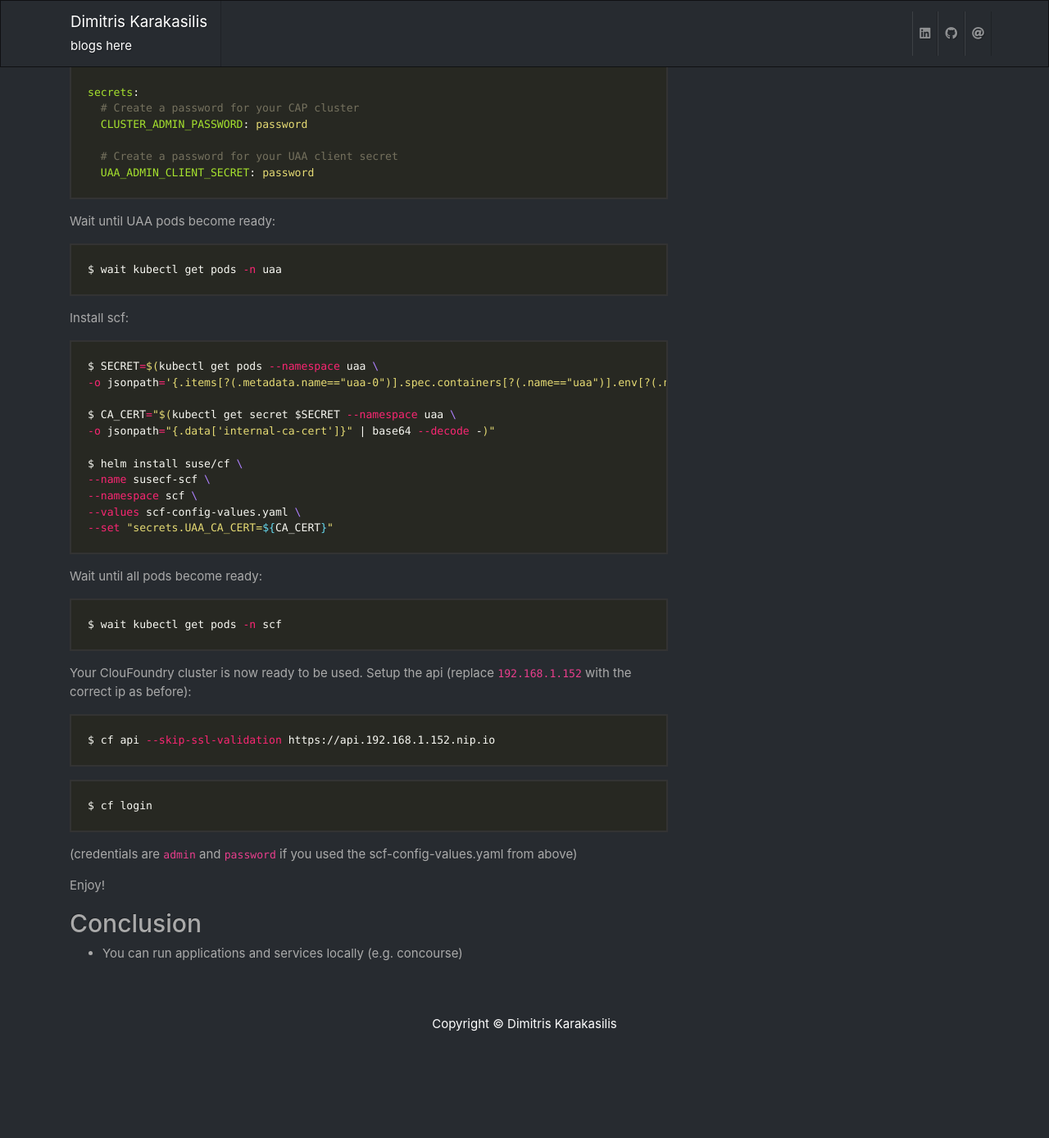
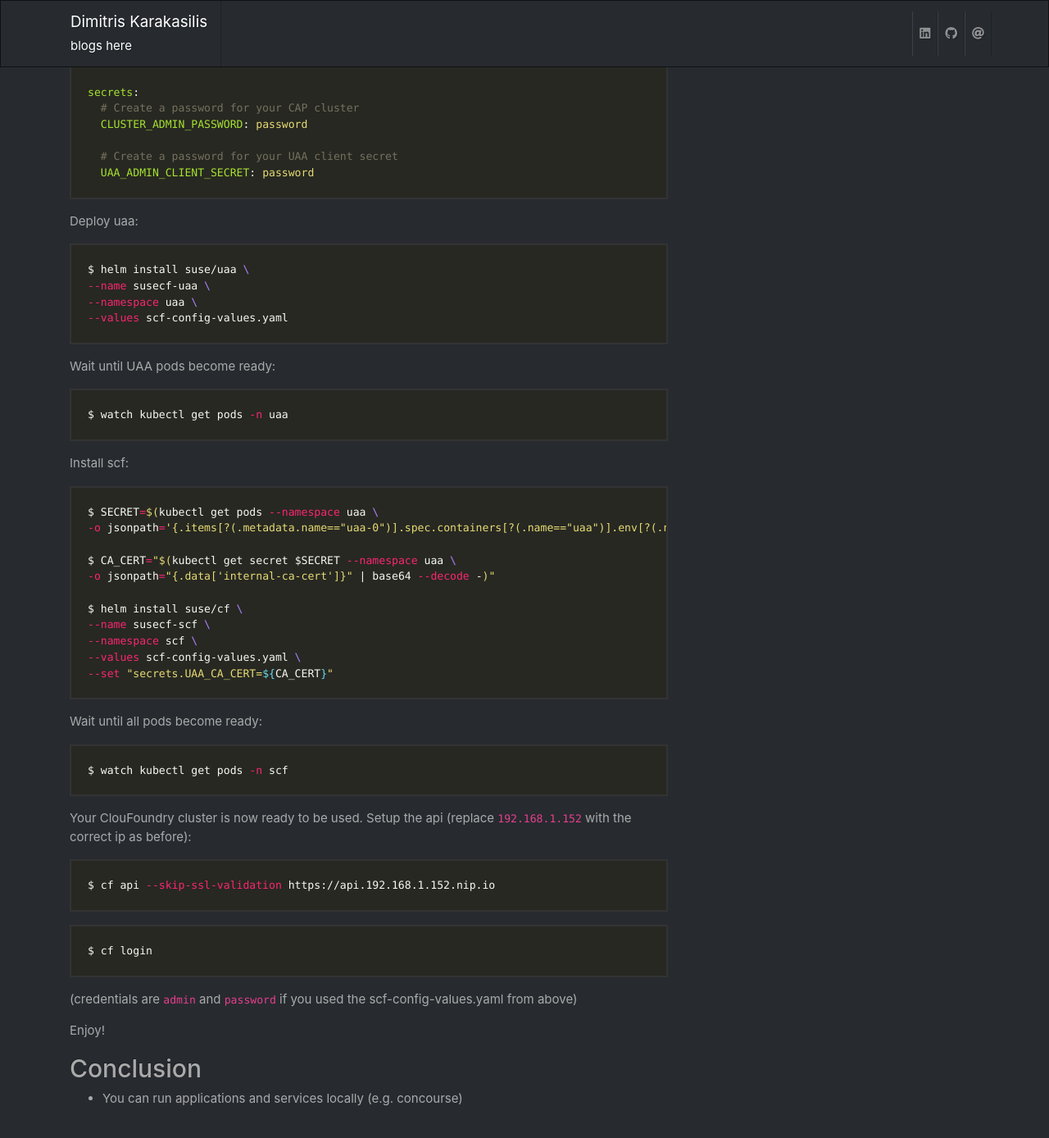
Before and after one commit to jimmykarily/myblog, a Jekyll site: the page built from _posts/2019-01-12-scf-on-microk8s.markdown, in a window 1280 px wide and 1400 px high, scrolled down 4467 px. Shown: the top 1388 px of the window at 82% size. Built offline with Jekyll 4.4.1, drawn with Linux system fonts in a browser that asks for light colours; nearby versions of some CDN libraries; before the commit the page ends 5776 px from its top, so only the background shows below that.

Commit message:
Add step to deploy uaa and fix "wait -> watch" command

````diff
--- a/_posts/2019-01-12-scf-on-microk8s.markdown
+++ b/_posts/2019-01-12-scf-on-microk8s.markdown
@@ -218,10 +218,19 @@ secrets:
   UAA_ADMIN_CLIENT_SECRET: password
 ```
 
+Deploy uaa:
+
+```bash
+$ helm install suse/uaa \
+--name susecf-uaa \
+--namespace uaa \
+--values scf-config-values.yaml
+```
+
 Wait until UAA pods become ready:
 
 ```bash
-$ wait kubectl get pods -n uaa
+$ watch kubectl get pods -n uaa
 ```
 
 Install scf:
@@ -243,7 +252,7 @@ $ helm install suse/cf \
 Wait until all pods become ready:
 
 ```bash
-$ wait kubectl get pods -n scf
+$ watch kubectl get pods -n scf
 ```
 
 Your ClouFoundry cluster is now ready to be used. Setup the api (replace `192.168.1.152` with the correct ip as before):
````
